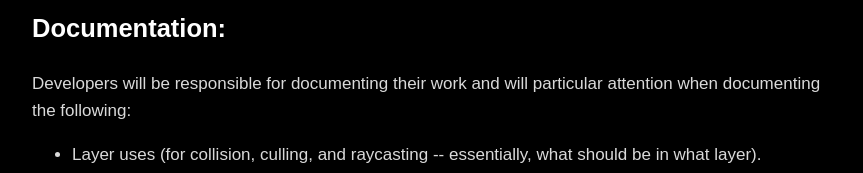
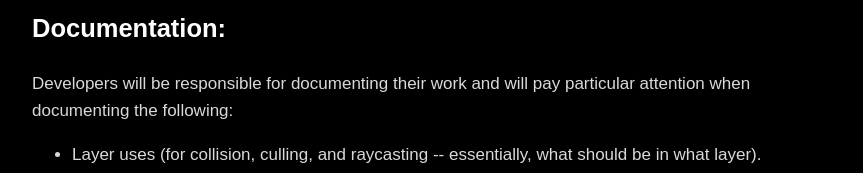
Before and after one commit to joyvel/pilotinstitute_VR, a plain HTML site: page developers.html in a window 1280 px wide. Shown: the part 242-415 px from the top of the page, without its empty margins (208-1071 px from the left). Drawn offline with Linux system fonts and the light colour scheme.

Commit message:
Update developers.html

```diff
--- a/developers.html
+++ b/developers.html
@@ -72,7 +72,7 @@
 
     <h2>Documentation:</h2>
 
-    <p>Developers will be responsible for documenting their work and will particular attention when documenting the following:</p>
+    <p>Developers will be responsible for documenting their work and will pay particular attention when documenting the following:</p>
 
     <ul>
         <li>Layer uses (for collision, culling, and raycasting -- essentially, what should be in what layer).</li>
```
